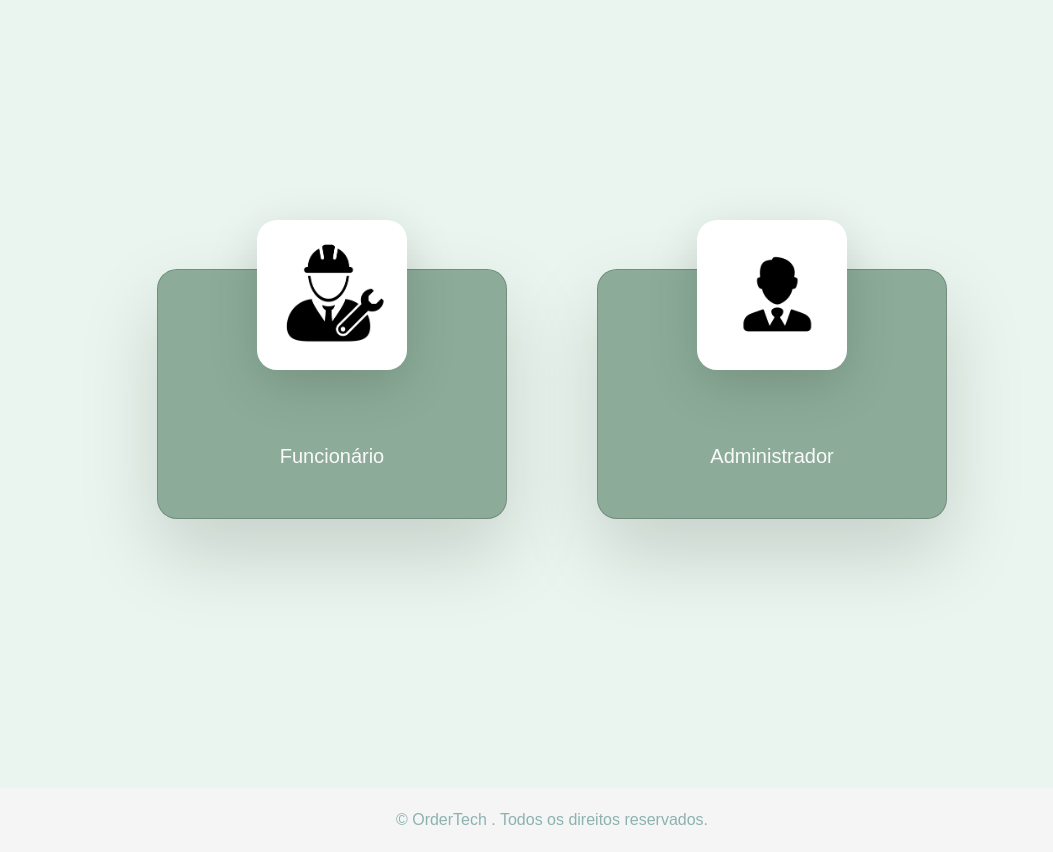
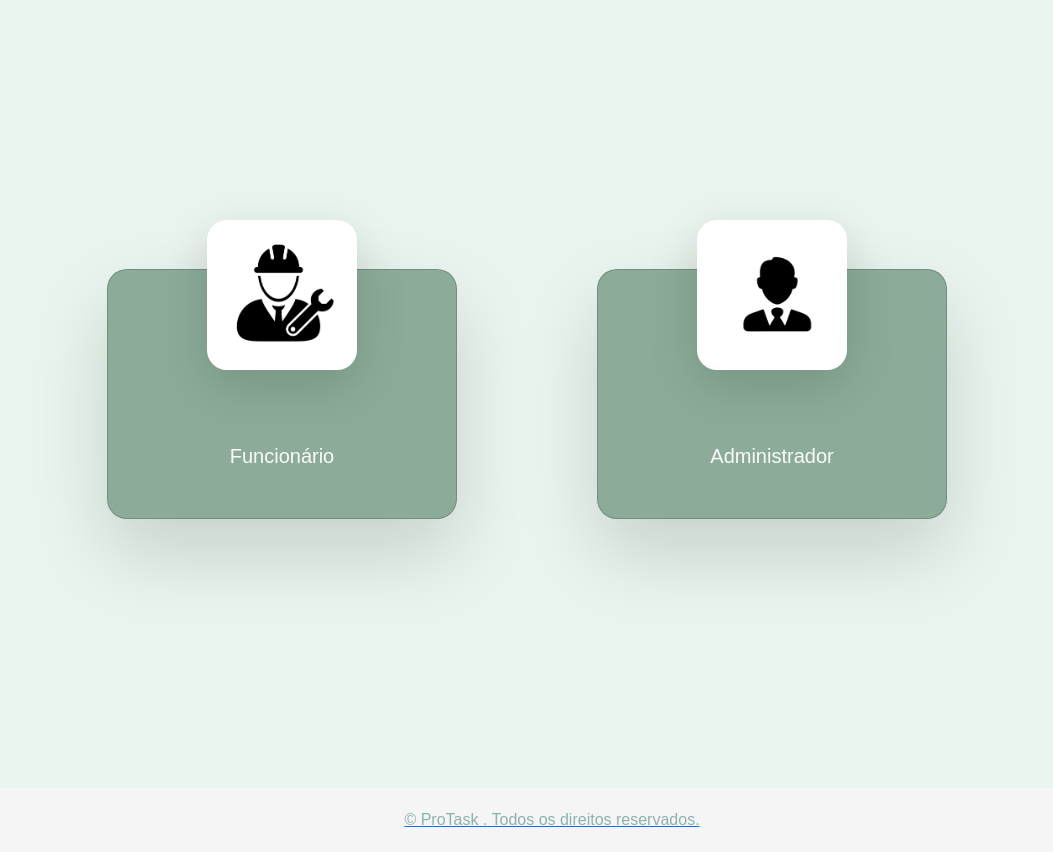
Before and after one commit to amrithomas/OrderTrack---TCC, a PHP site: page /tela_inicial.php in a window 1280 px wide. Shown: the part 96-948 px from the top of the page, without its empty margins (88-1141 px from the left). Run offline with PHP 8.4, Linux system fonts and the light colour scheme.

Commit message:
jhordy
alteração dos footers, ligação das páginas ao clicar nelas (tela_inicial, login,menu, relatórios)

```diff
--- a/src/api/controller/cad_funcionario.php
+++ b/src/api/controller/cad_funcionario.php
@@ -15,7 +15,7 @@
 $nome = filter_input(INPUT_POST, 'nome', FILTER_SANITIZE_STRING);
 $usuario = filter_input(INPUT_POST, 'usuario', FILTER_SANITIZE_STRING);
 $senha_funcionario = filter_input(INPUT_POST, 'senha', FILTER_SANITIZE_STRING);
-$sobrenome = ''; // ENQUANTO NÃO FAZ PARA NÃO FICAR SEM NADA NO CAMPO DO SOBRENOME
+$sobrenome = filter_input(INPUT_POST, 'sobrenome', FILTER_SANITIZE_STRING);; // ENQUANTO NÃO FAZ PARA NÃO FICAR SEM NADA NO CAMPO DO SOBRENOME
 
 // Criptografia da senha (MÉTODO UTILIZADO MEU FILHO >>>>> password_hash($variavel, PASSWORD_DEFAULT))
 $criptosenha = password_hash($senha_funcionario, PASSWORD_DEFAULT);
--- a/src/api/controller/proc_login.php
+++ b/src/api/controller/proc_login.php
@@ -34,7 +34,7 @@
             // $_SESSION['logado'] = true; //Parte do esquema de autenticação aq
 
             //REDIRECIONANDO↓↓↓↓
-            header('Location: ../../pages/tela_principal.php');
+            header('Location: ../../pages/menu.php');
             exit();
 
         } else {
--- a/src/pages/login.php
+++ b/src/pages/login.php
@@ -97,7 +97,7 @@
     </main>
 
     <footer>
-        <p>&copy; OrderTech . Todos os direitos reservados.</p>
+        <p>&copy; ProTask . Todos os direitos reservados.</p>
     </footer>
     <!-- Incluindo os arquivos JavaScript do Bootstrap (opcional) -->
 
--- a/src/pages/relatorios.php
+++ b/src/pages/relatorios.php
@@ -92,7 +92,7 @@
     </main>
 
     <footer>
-        <p>&copy; OrderTech . Todos os direitos reservados.</p>
+        <p>&copy; ProTask . Todos os direitos reservados.</p>
     </footer>
     <!-- Incluindo os arquivos JavaScript do Bootstrap (opcional) -->
 
--- a/src/pages/tela_inicial.php
+++ b/src/pages/tela_inicial.php
@@ -70,6 +70,7 @@
 </div>
 <main>
     <div class="card">
+    <a href="login.php">
         <div class="imgBX">
             <img src="../../assets/images/telaInicial/funcionario.png" alt="Funcionário">
         </div>
@@ -81,6 +82,7 @@
     </div>
 
     <div class="card">
+    <a href="login.php">
         <div class="imgBX">
             <img src="../../assets/images/telaInicial/administrador.png" alt="Administrador">
         </div>
@@ -92,9 +94,12 @@
     </div>
 </main>
 
-    <footer>
-        <p>&copy; OrderTech . Todos os direitos reservados.</p>
-    </footer>
+<footer class="mt-5">
+
+    <p>&copy; ProTask . Todos os direitos reservados.</p>
+
+</footer>
+
 
     <!-- Incluindo os arquivos JavaScript do Bootstrap (opcional) -->
 
```
Also changed, not shown: src/pages/cadastro_funcionario.php (+6 -2 lines), src/pages/menu.php (+6 -4 lines).
